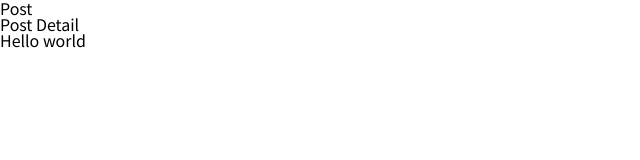
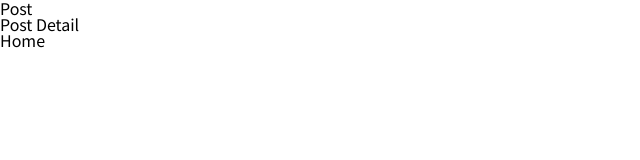
Before and after one commit to snaag/snaag.github.io, a React (Create React App) app: page / in a window 1280 px wide. Shown: the top 160 px of the page, without its empty margins (0-640 px from the left). Built offline with nearby package versions, Linux system fonts and the light colour scheme.

Commit message:
add new page - / : Home

```diff
--- a/src/App.tsx
+++ b/src/App.tsx
@@ -8,7 +8,6 @@ function App() {
     return (
         <>
             <Navigation/>
-            <div>Hello world</div>
             <Outlet/>
         </>
     );
--- a/src/index.tsx
+++ b/src/index.tsx
@@ -2,6 +2,7 @@ import React from 'react';
 import ReactDOM from 'react-dom/client';
 import './index.css';
 import App from './App';
+import HomePage from '../src/pages/home';
 import ErrorPage from '../src/pages/error';
 import PostListPage from '../src/pages/post-list';
 import PostPage from '../src/pages/post';
@@ -17,6 +18,10 @@ const router = createBrowserRouter([
         element: <App />,
         errorElement: <ErrorPage />,
         children: [
+            {
+                path: "/",
+                element: <HomePage />
+            },
             {
                 path: "/post/:postId",
                 element: <PostPage />
--- /dev/null
+++ b/src/pages/home/index.tsx
@@ -0,0 +1,11 @@
+import React from 'react';
+
+const Home = () => {
+    return (
+        <div>
+            Home
+        </div>
+    );
+};
+
+export default Home;
```
